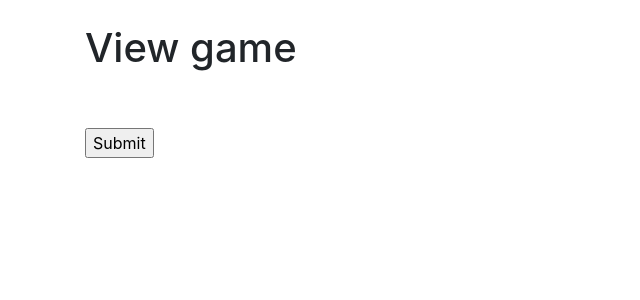
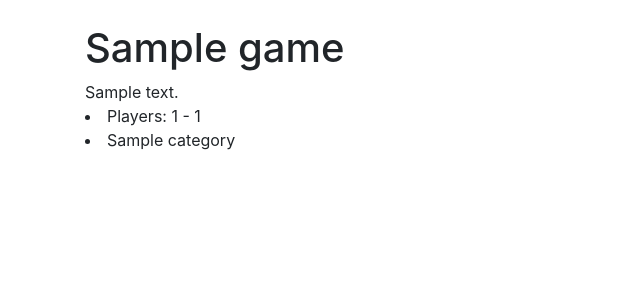
Before and after one commit to narius/SelectGame, a Django app: page /view_game/1/ in a window 1280 px wide. Shown: the part 56-356 px from the top of the page, without its empty margins (0-640 px from the left). Run offline with Django 3.2, Linux system fonts and the light colour scheme; tables that the repository leaves empty hold one stand-in row (values such as "Sample post"); some libraries are stand-ins or nearby versions.

Commit message:
Simple view for games

```diff
--- a/SelectGame/views.py
+++ b/SelectGame/views.py
@@ -103,4 +103,5 @@ def locations(request):
 
 
 def view_game(request, game_id):
-    return render(request, 'SelectGame/view_game.html')
+    game = model_game.objects.get(pk=game_id)
+    return render(request, 'SelectGame/view_game.html',{'game':game,})
--- a/Sites/templates/SelectGame/all_game_rating.html
+++ b/Sites/templates/SelectGame/all_game_rating.html
@@ -16,7 +16,7 @@
 	</tr>
   {% for rating in ratings %}
 		<tr>
-			<td>{{rating.game}}</td>
+			<td><a href="{%url 'selectgame:view_game' game_id=rating.game.id%}">{{rating.game}}</a></td>
       <td>
 				<div class="progress">
   				<div class="progress-bar bg-success" role="progressbar" style="width: {{rating.width.0}}%" aria-valuenow="25" aria-valuemin="0" aria-valuemax="100">1/{{rating.votes.0}}/{{rating.width.0}}%</div>
--- a/Sites/templates/SelectGame/view_game.html
+++ b/Sites/templates/SelectGame/view_game.html
@@ -4,7 +4,6 @@
 {% block title %}{{ title }}{% endblock %}
 <div class="row">
 {% block content %}
-<h1>{% trans "View game" %}</h1>
 {% if messages %}
   <ul class="alert alert-dangers">
     {% for message in messages %}
@@ -14,15 +13,15 @@
     {% endfor %}
   </ul>
 {% endif %}
-<form action="{% url 'selectgame:locations'%}" method="post">{% csrf_token %}
-  {% for location in locations %}
-  <div class="form-group">
-    <input type="text" class="form-control" id="event_name" name="{{location.id}}" value="{{location.address}}" size="10">
-  </div>
+
+<div class="well">
+  <h1>{{game.name}}</h1>
+  {{game.comment|safe}}
+  <li>{%trans "Players"%}: {{game.minimum_number_of_players}} - {{game.maximum_number_of_players}}</li>
+  {% for category in game.category.all%}
+    <li>{{category.name}}</li>
   {% endfor %}
-  <br><br>
-  <input type="submit">
-</form>
+</div>
 
 {% endblock %}
 </div>
```
